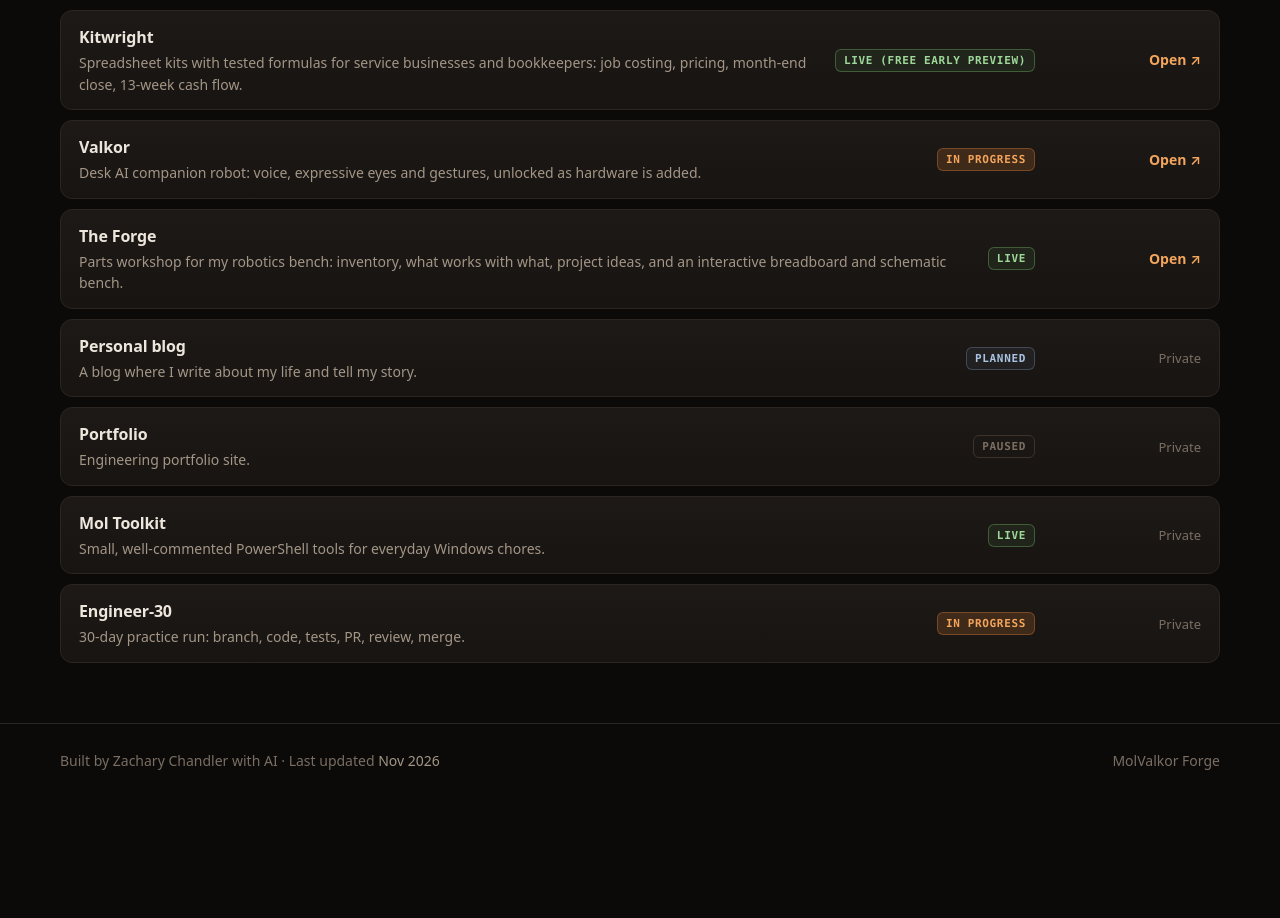
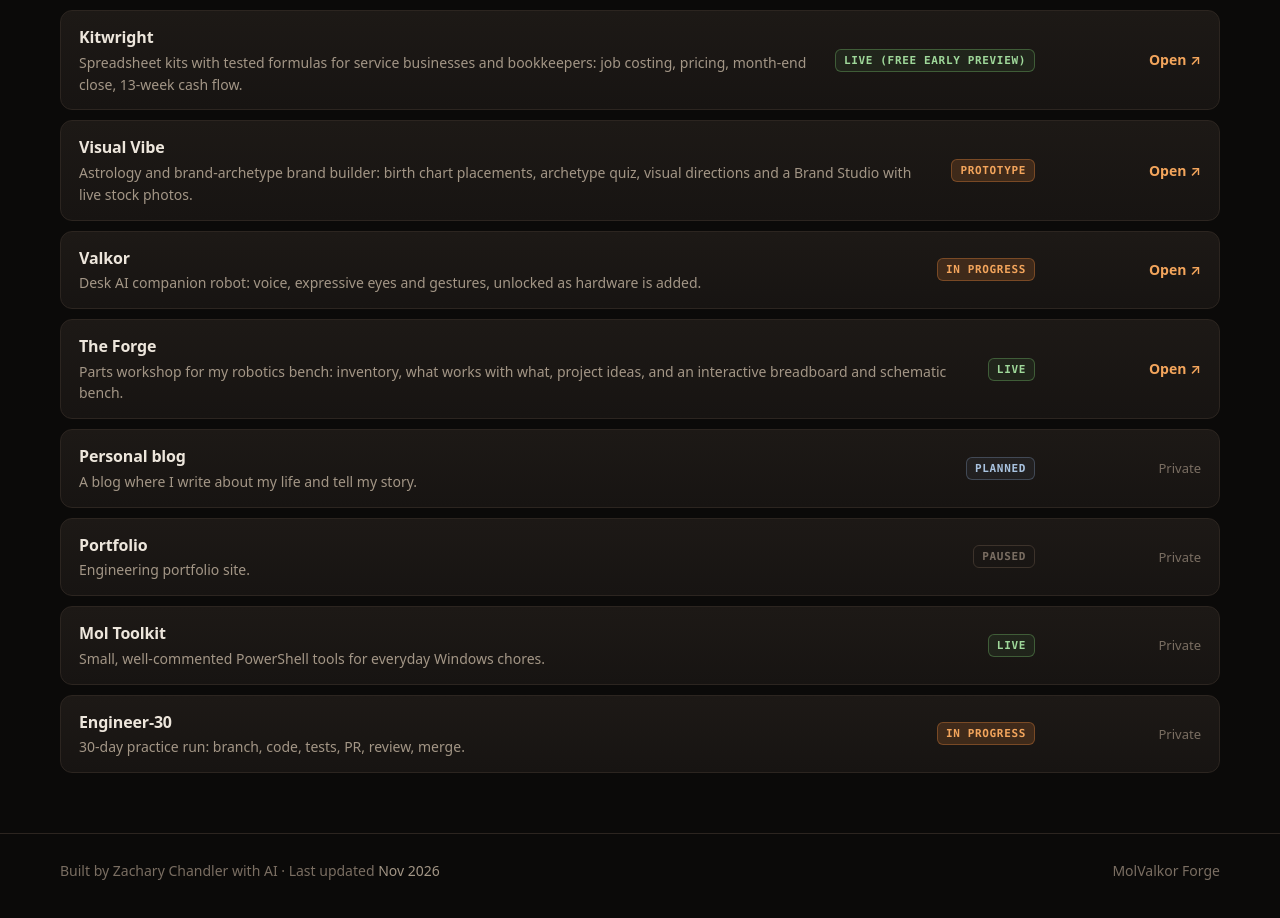
Before and after one commit to MolValkor/molvalkor.github.io, a plain HTML site: page index.html in a window 1280 px wide. Shown: the part 2620-3538 px from the top of the page. Before the commit the page ends 3432 px from the top, so only its background shows below. Drawn offline with Linux system fonts and the light colour scheme.

Commit message:
Add Visual Vibe to projects list

```diff
--- a/index.html
+++ b/index.html
@@ -330,6 +330,11 @@
           <div class="proj-links"><a href="https://molvalkor.github.io/kitwright/" target="_blank" rel="noopener">Open <span aria-hidden="true">↗</span></a></div>
         </li>
         <li class="proj">
+          <div class="proj-main"><h3>Visual Vibe</h3><p class="desc">Astrology and brand-archetype brand builder: birth chart placements, archetype quiz, visual directions and a Brand Studio with live stock photos.</p></div>
+          <span class="status s-progress">Prototype</span>
+          <div class="proj-links"><a href="https://molvalkor.github.io/visual-vibe/" target="_blank" rel="noopener">Open <span aria-hidden="true">↗</span></a></div>
+        </li>
+        <li class="proj">
           <div class="proj-main"><h3>Valkor</h3><p class="desc">Desk AI companion robot: voice, expressive eyes and gestures, unlocked as hardware is added.</p></div>
           <span class="status s-progress">In progress</span>
           <div class="proj-links"><a href="https://molvalkor.github.io/valkor/" target="_blank" rel="noopener">Open <span aria-hidden="true">↗</span></a></div>
```
